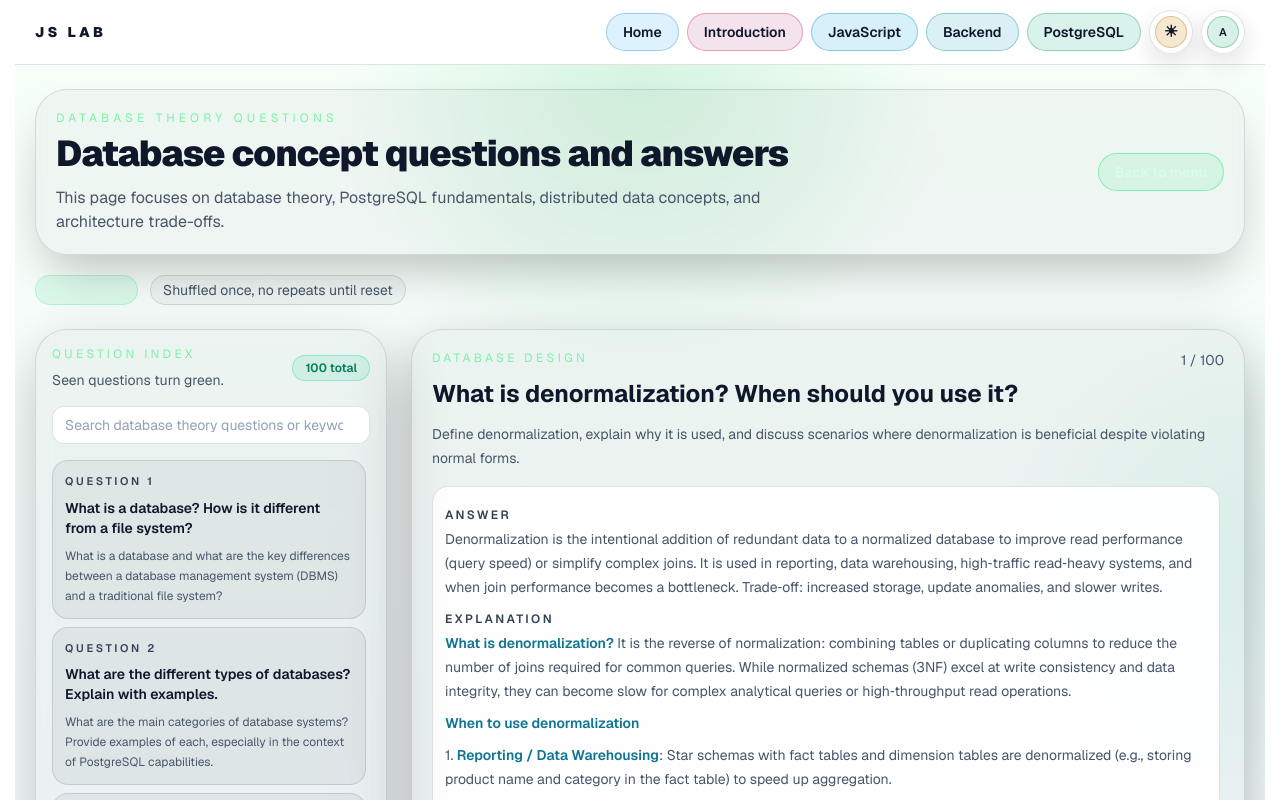
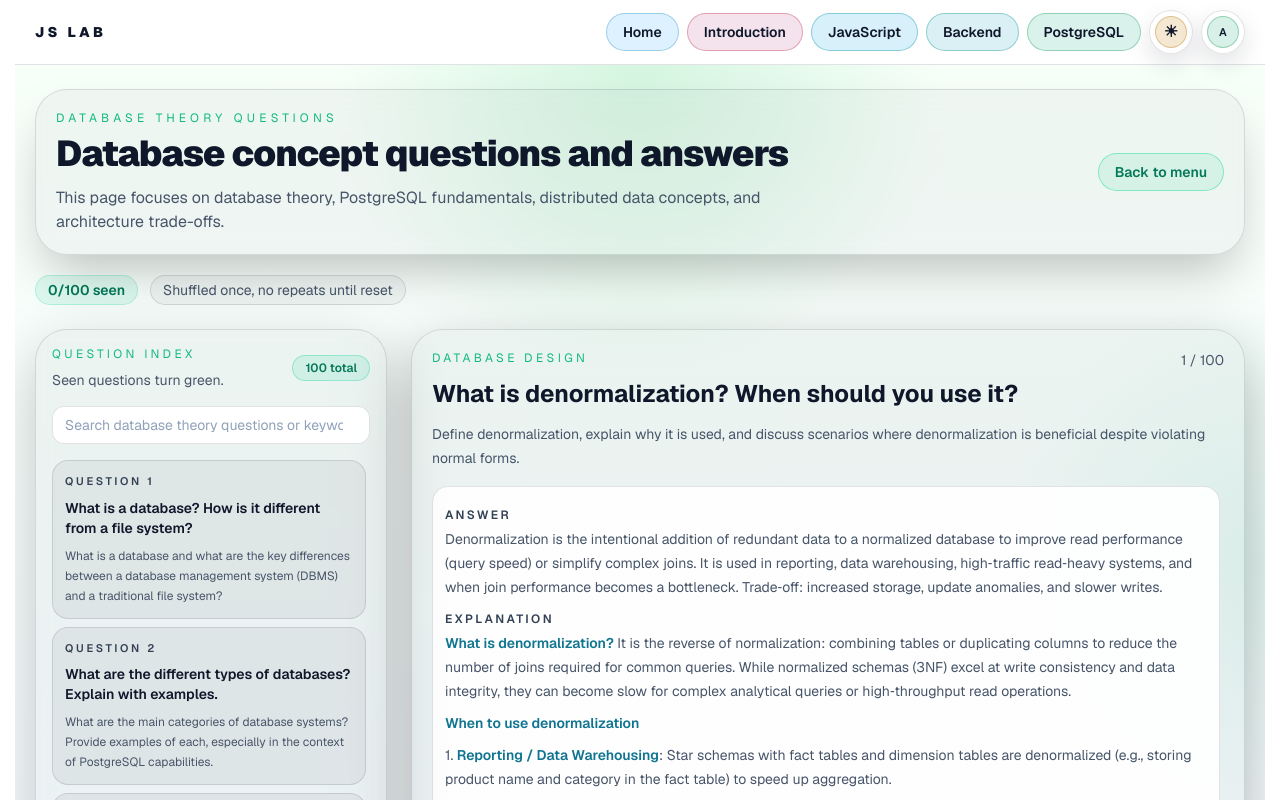
Before and after one commit to jitendersuryabhangautam/hoisting-quiz, a Next.js app: page /db-theory in a window 1280 px wide. Shown: the top 800 px of the page. Built offline with nearby package versions, Linux system fonts and the light colour scheme.

Commit message:
fixed light theme issue

```diff
--- a/app/db-theory/page.js
+++ b/app/db-theory/page.js
@@ -16,11 +16,11 @@ export default function DatabaseTheoryPage() {
       eyebrow="Database theory questions"
       title="Database concept questions and answers"
       description="This page focuses on database theory, PostgreSQL fundamentals, distributed data concepts, and architecture trade-offs."
-      accentClassName="border-green-400/20 bg-green-400/10 text-green-100"
-      accentTextClassName="text-green-300"
+      accentClassName="border-emerald-400/20 bg-emerald-400/10 text-emerald-100"
+      accentTextClassName="text-emerald-300"
       accentSoftClassName="border-emerald-400/30 bg-emerald-400/12 text-emerald-200"
-      backButtonClassName="inline-flex items-center justify-center rounded-full border border-green-400/40 bg-green-400/10 px-4 py-2 text-sm font-semibold text-green-100 transition hover:bg-green-400/20"
-      resetButtonClassName="rounded-full border border-green-400/30 bg-green-400/10 px-4 py-2 text-sm font-semibold text-green-100 transition hover:bg-green-400/20"
+      backButtonClassName="inline-flex items-center justify-center rounded-full border border-emerald-400/40 bg-emerald-400/10 px-4 py-2 text-sm font-semibold text-emerald-100 transition hover:bg-emerald-400/20"
+      resetButtonClassName="rounded-full border border-emerald-400/30 bg-emerald-400/10 px-4 py-2 text-sm font-semibold text-emerald-100 transition hover:bg-emerald-400/20"
       sidebarSeenClassName="border-emerald-400/30 bg-emerald-400/12 text-emerald-100 hover:bg-emerald-400/18"
       enableSidebarSearch
       sidebarSearchPlaceholder="Search database theory questions or keywords..."
--- a/app/globals.css
+++ b/app/globals.css
@@ -249,6 +249,15 @@ html[data-theme="light"] [class*="text-emerald-300"] {
   color: #10b981 !important;
 }
 
+html[data-theme="light"] [class*="text-green-100"],
+html[data-theme="light"] [class*="text-green-200"] {
+  color: #166534 !important;
+}
+
+html[data-theme="light"] [class*="text-green-300"] {
+  color: #16a34a !important;
+}
+
 html[data-theme="light"] [class*="text-amber-100"],
 html[data-theme="light"] [class*="text-amber-200"] {
   color: #b45309 !important;
```
